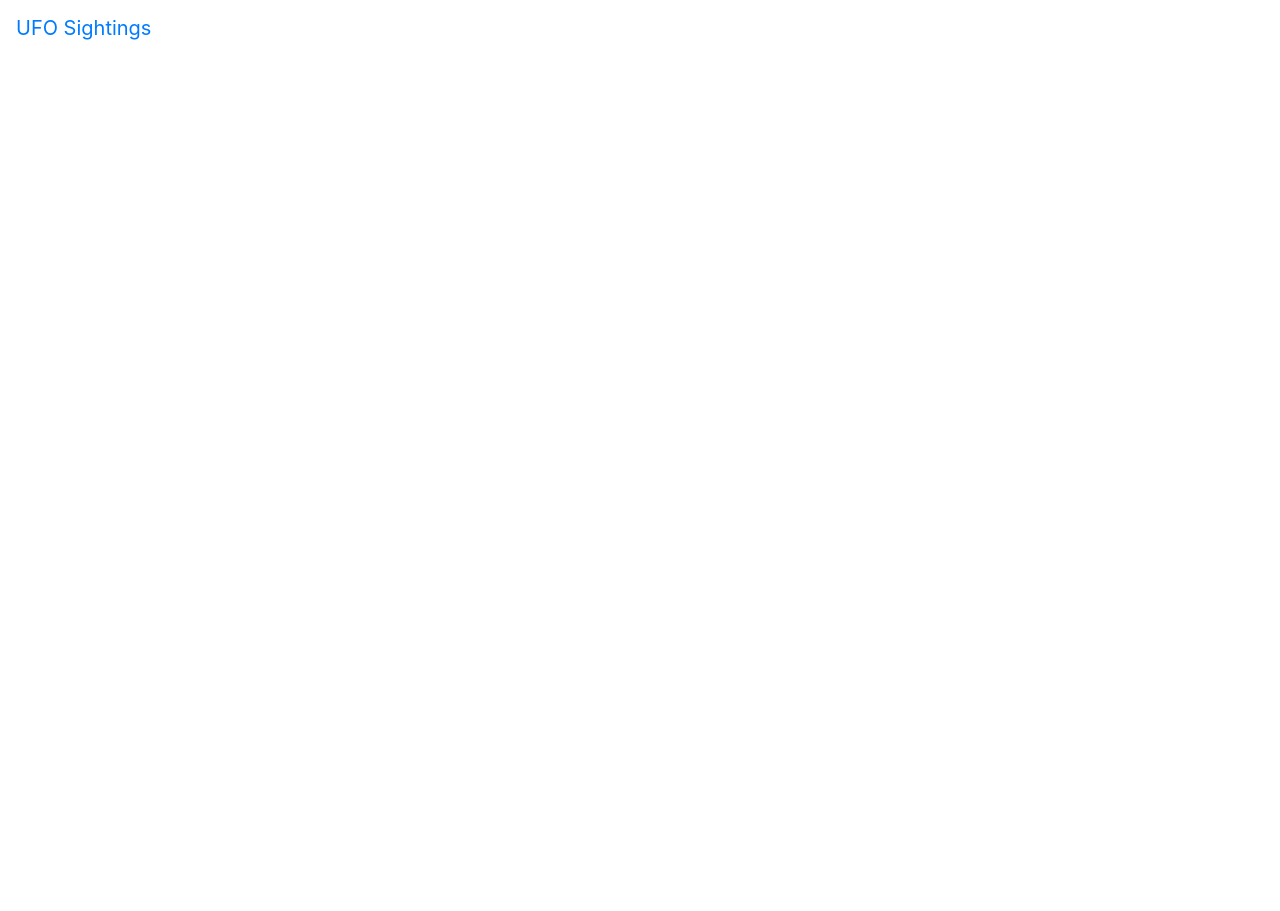
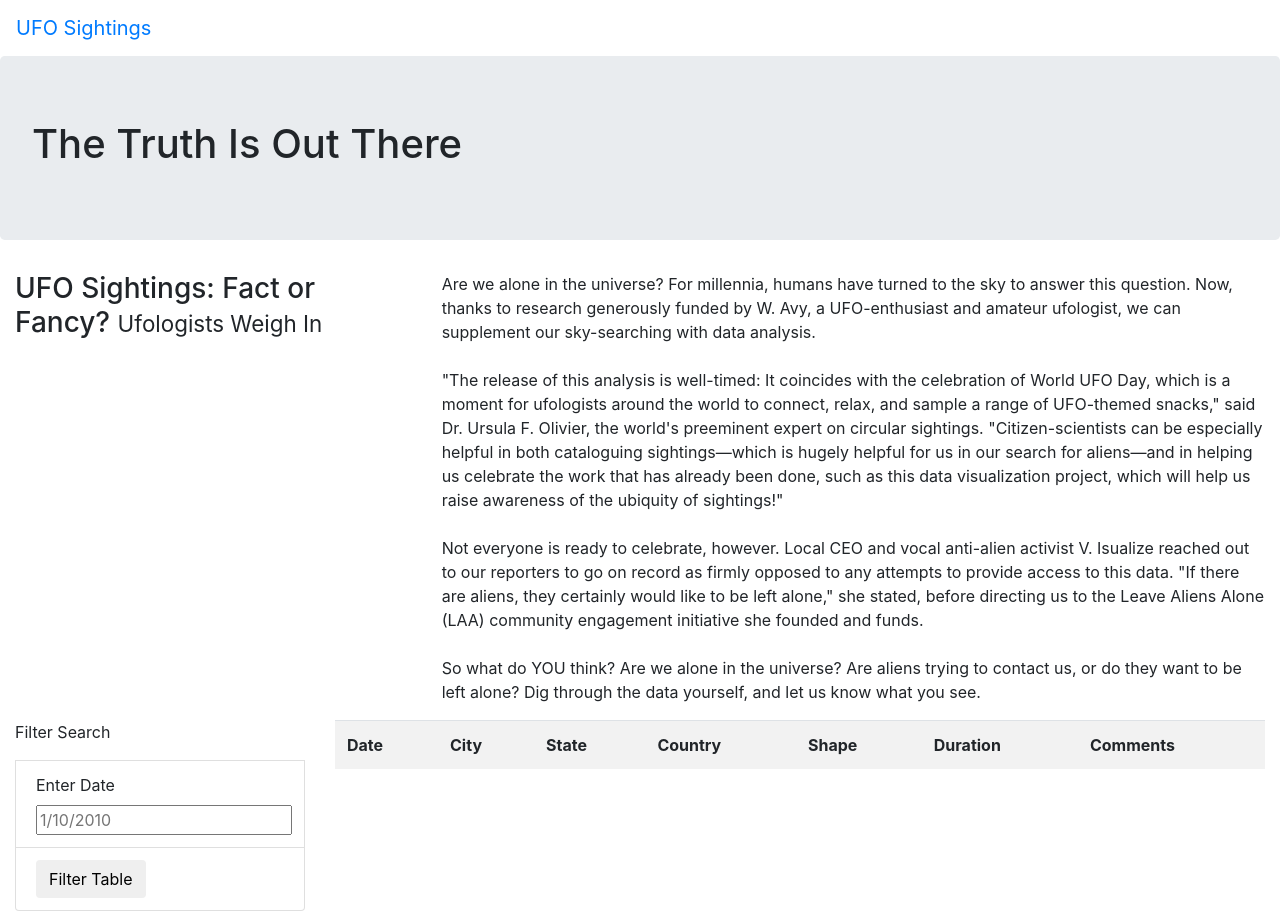
Before and after one commit to chenylk/UFO, a plain HTML site: page index.html in a window 1280 px wide. Before the commit the page ends 800 px from the top, so only its background shows below. Drawn offline with nearby package versions, Linux system fonts and the light colour scheme.

Commit message:
updated html file to include filter button and table columns

```diff
--- a/index.html
+++ b/index.html
@@ -18,6 +18,55 @@
             <a class="navbar-brand" href="index.html">UFO Sightings</a>
         </nav>
     </div>
+    <div class="jumbotron">
+        <h1>The Truth Is Out There</h1>
+    </div>
+    <div class="container-fluid">
+        <div class="row">
+            <div class="col-md-4">
+                <h3>UFO Sightings: Fact or Fancy? <small>Ufologists Weigh In</small></h3>
+            </div>
+            <div class="col-md-8">
+                <p>
+                    Are we alone in the universe? For millennia, humans have turned to the sky to answer this question. Now, thanks to research generously funded by W. Avy, a UFO-enthusiast and amateur ufologist, we can supplement our sky-searching with data analysis.<br><br>"The release of this analysis is well-timed: It coincides with the celebration of World UFO Day, which is a moment for ufologists around the world to connect, relax, and sample a range of UFO-themed snacks," said Dr. Ursula F. Olivier, the world's preeminent expert on circular sightings. "Citizen-scientists can be especially helpful in both cataloguing sightings—which is hugely helpful for us in our search for aliens—and in helping us celebrate the work that has already been done, such as this data visualization project, which will help us raise awareness of the ubiquity of sightings!"<br><br>Not everyone is ready to celebrate, however. Local CEO and vocal anti-alien activist V. Isualize reached out to our reporters to go on record as firmly opposed to any attempts to provide access to this data. "If there are aliens, they certainly would like to be left alone," she stated, before directing us to the Leave Aliens Alone (LAA) community engagement initiative she founded and funds.<br><br>So what do YOU think? Are we alone in the universe? Are aliens trying to contact us, or do they want to be left alone? Dig through the data yourself, and let us know what you see.
+                </p>
+            </div>
+        </div>
+    </div>
+    <div class="container-fluid">
+        <div class="row">
+            <div class="col-md-3">
+                <form>
+                    <p>Filter Search</p>
+                    <ul class="list-group">
 
+                    </ul>
+                    <li class="list-group-item">
+                        <label for="date">Enter Date</label>
+                        <input type="text" placeholder="1/10/2010" id="datetime" />
+                    </li>
+                    <li class="list-group-item">
+                        <button id="filter-btn" type="button" class="btn btn-default">Filter Table</button>
+                    </li>
+                </form>
+            </div>
+            <div class="col-md-9">
+                <table class="table table-striped">
+                    <thread>
+                        <tr>
+                            <th>Date</th>
+                            <th>City</th>
+                            <th>State</th>
+                            <th>Country</th>
+                            <th>Shape</th>
+                            <th>Duration</th>
+                            <th>Comments</th>
+                        </tr>
+                    </thread>
+                    <tbody></tbody>
+                </table>
+            </div>
+        </div>
+    </div>
 </body>
 </html>
```
